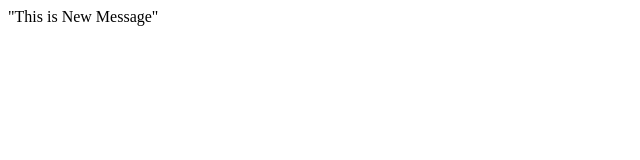
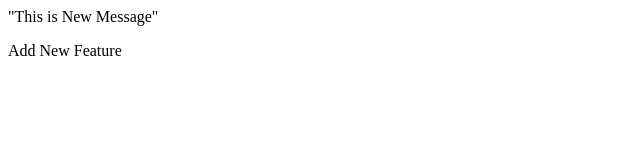
Before and after one commit to Venkatesh-Victory/Local-Repo, a plain HTML site: page index.html in a window 1280 px wide. Shown: the whole page, without its empty margins (0-640 px from the left). Drawn offline with Linux system fonts and the light colour scheme.

Commit message:
Add New Feature

```diff
--- a/index.html
+++ b/index.html
@@ -1 +1,2 @@
 <p>"This is New Message"</p>
+<p>Add New Feature</p>
```
